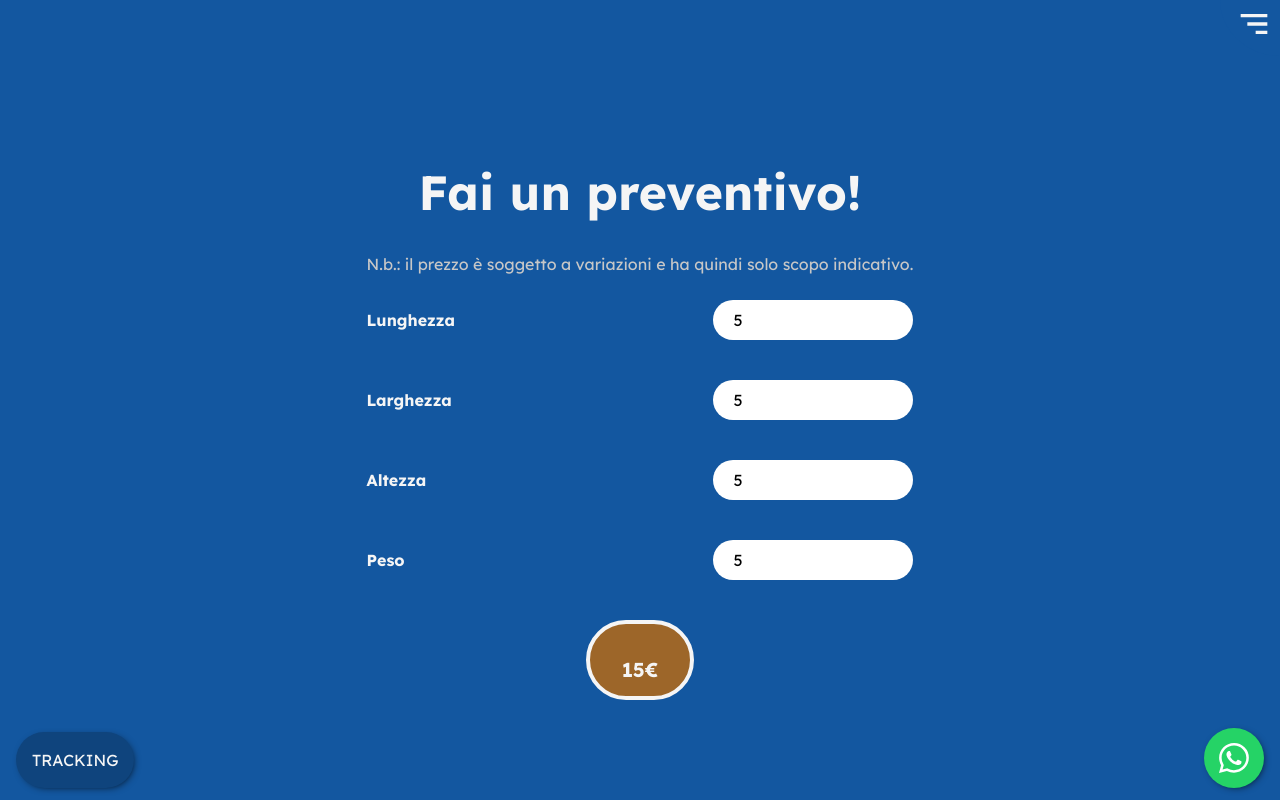
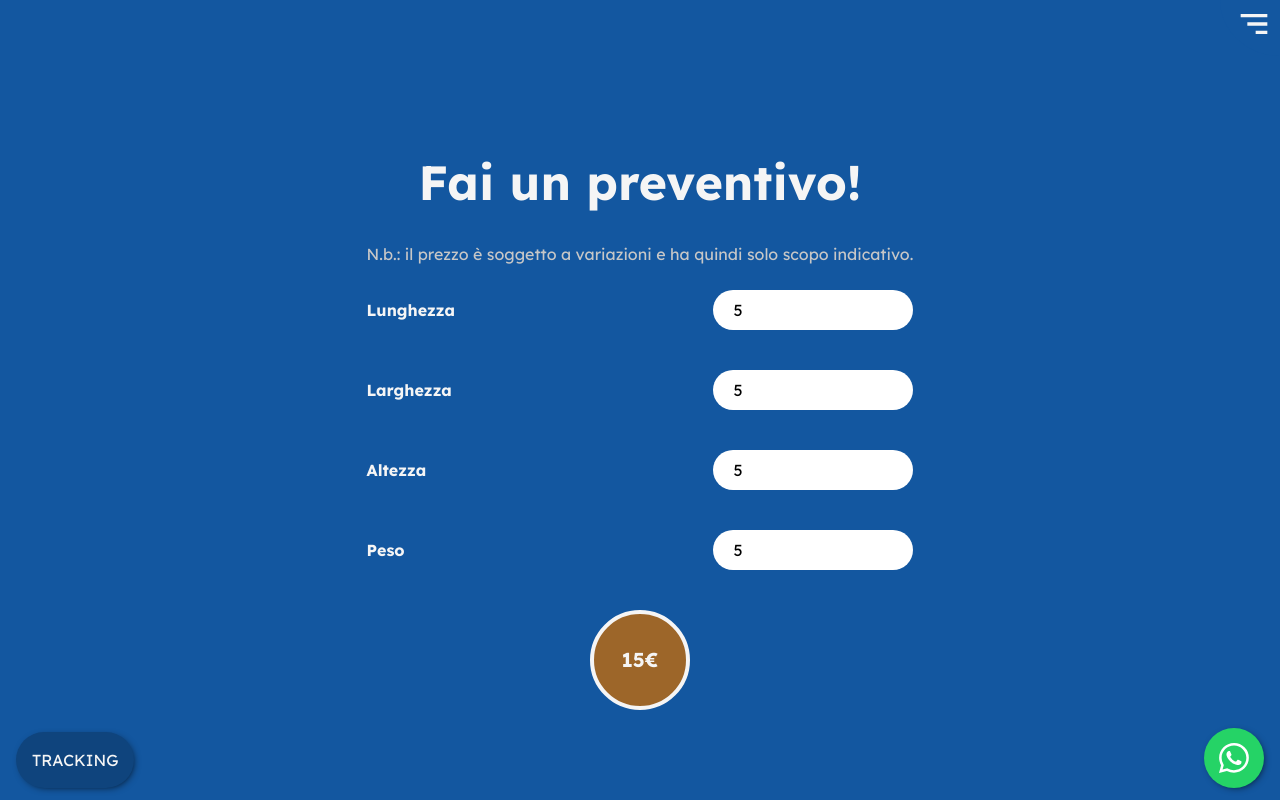
Before and after one commit to salvatore-stampone/speedservice, a React (Create React App) app: page / in a window 1280 px wide. Both pictures are taken after typing "5", "5", "5", "5" into the empty fields and a click on the button "Calcola". Built offline with nearby package versions, Linux system fonts and the light colour scheme.

Commit message:
fixing aspect ratio safari

```diff
--- a/src/components/sections/EstimateSection.jsx
+++ b/src/components/sections/EstimateSection.jsx
@@ -124,7 +124,7 @@ export default function EstimateSection() {
                 </form>
                 {showEstimate &&
                     (mappedOutput ? (
-                        <div className="bg-[var(--secondary-clr)] border-[var(--light-clr)] border-4 text-[var(--light-clr)] p-8 rounded-full h-20 mx-auto aspect-square grid place-items-center font-bold text-xl no-aspect">
+                        <div className="bg-[var(--secondary-clr)] border-[var(--light-clr)] border-4 text-[var(--light-clr)] rounded-full h-[100px] mx-auto aspect-square grid place-items-center font-bold text-xl no-aspect">
                             {mappedOutput + "€"}
                         </div>
                     ) : (
```
